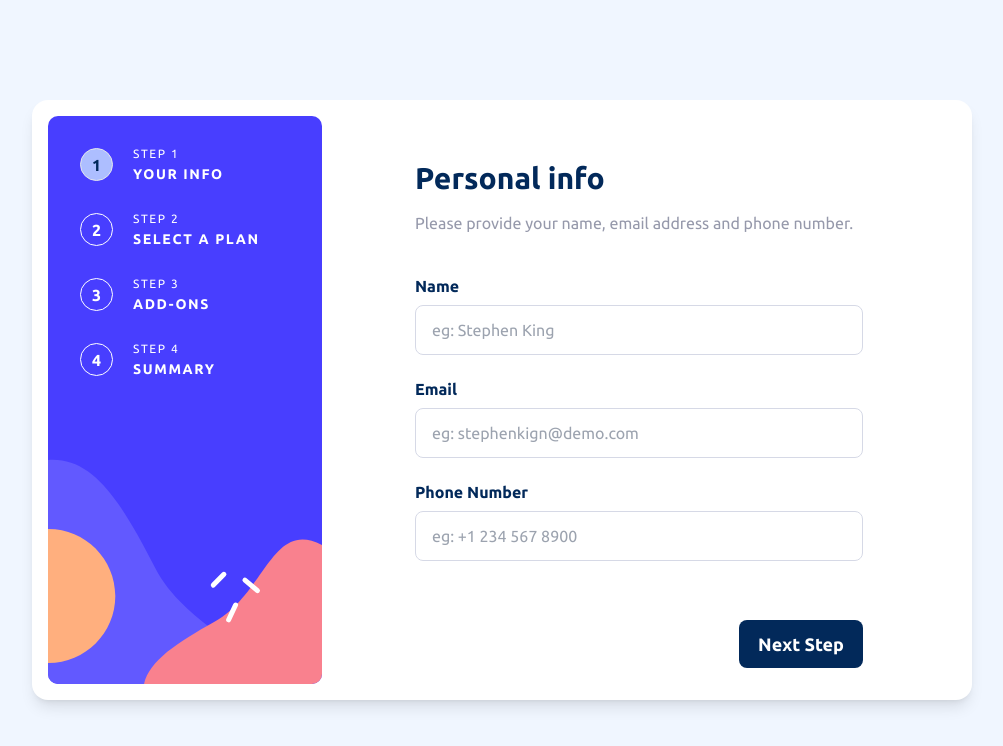
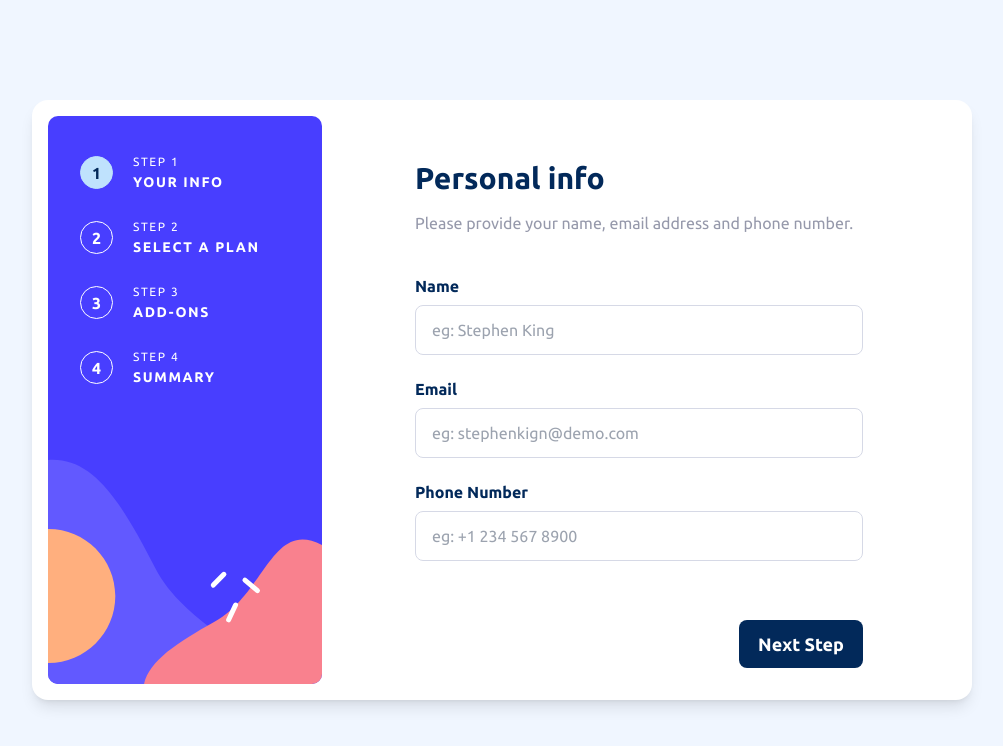
Before and after one commit to hernandez-dev/react-multi-steps-form, a React (Vite) app: page / in a window 1280 px wide. Shown: the top 746 px of the page, without its empty margins (138-1141 px from the left). Built offline with nearby package versions, Linux system fonts and the light colour scheme.

Commit message:
Components - sidebar - changing hover container top padding

```diff
--- a/src/components/sidebar/Sidebar.jsx
+++ b/src/components/sidebar/Sidebar.jsx
@@ -13,12 +13,12 @@ export default function Sidebar() {
         <source media="(min-width:1100px)" srcSet="/images/bg-sidebar-desktop.svg" />
         <img src="/images/bg-sidebar-mobile.svg" alt="sidebar background" className="block w-full" />
       </picture>
-      <div className="absolute top-0 left-0 z-10 flex items-start justify-center gap-5 w-full h-full p-[2rem] desktop:block desktop:space-y-[2rem]">
+      <div className="absolute top-0 left-0 z-10 flex items-start justify-center gap-5 w-full h-full p-8 pt-10 desktop:block desktop:space-y-8">
         {steps.map((step, index) => {
           const active = index === currentStep
           return(
             <div key={step.id} className="flex">
-              <span className={`flex items-center justify-center w-[33px] h-[33px] border ${active ? "bg-pastel-blue border-patel-blue text-marine-blue" : "border-white text-white"} font-bold rounded-full`}>
+              <span className={`flex items-center justify-center w-[33px] h-[33px] border ${active ? "bg-light-blue border-light-blue text-marine-blue" : "border-white text-white"} font-bold rounded-full`}>
                 {index + 1}
               </span>
               <div className="hidden flex-1 pl-5 text-white uppercase tracking-widest desktop:flex desktop:flex-col desktop:justify-between">
```
